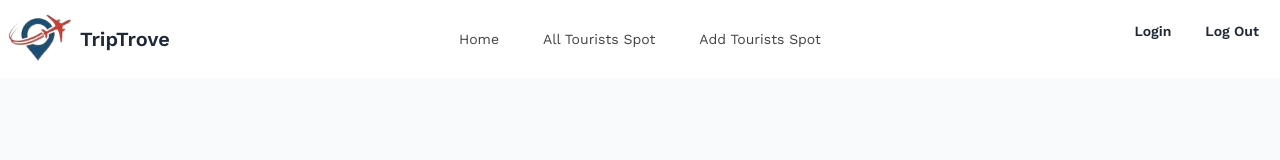
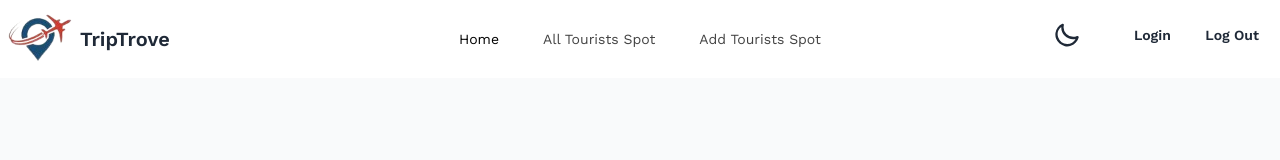
Before and after one commit to mdujjal67/triptrop-tourism-project-client, a React (Vite) app: page /login in a window 1280 px wide. Shown: the top 160 px of the page. Built offline with nearby package versions, Linux system fonts and the light colour scheme; no server answers; a web font is replaced by a local one.

Commit message:
successfully added dark and white theme

```diff
--- a/src/App.css
+++ b/src/App.css
@@ -52,3 +52,7 @@ h1,h2,h3,h4,h5,h6{
   background-repeat: no-repeat;
   height: 600px;
 }
+
+.custom-tooltip{
+    top:-50px;
+}
--- a/src/App.jsx
+++ b/src/App.jsx
@@ -1,13 +1,19 @@
 
-import './App.css'
+import { useState } from "react";
+import Navbar from "./Navbar";
 
 function App() {
+  const [theme, setTheme] = useState("light");
+
+  const toggleTheme = () => {
+    setTheme((prevTheme) => (prevTheme === "light" ? "dark" : "light"));
+  };
 
   return (
-    <>
-      <h1>Tourism Management Website</h1>
-    </>
-  )
+    <div className={`app ${theme}`}>
+      <Navbar toggleTheme={toggleTheme} />
+    </div>
+  );
 }
 
 export default App;
--- a/src/component/Navbar.jsx
+++ b/src/component/Navbar.jsx
@@ -1,9 +1,10 @@
 import { Link, NavLink } from "react-router-dom";
-import { useState } from "react";
+import { useEffect, useState } from "react";
 import UseAuth from "./UseAuth";
 import logo from "../assets/travel-logo.png"
 import "../App.css"
 import { Tooltip } from 'react-tooltip'
+import { Zoom } from "react-awesome-reveal";
 
 
 const Navbar = () => {
@@ -14,7 +15,26 @@ const Navbar = () => {
             .then()
             .cache()
     }
-    console.log(user)
+    console.log(user);
+
+    // theme toggle
+    const [theme, setTheme] = useState(localStorage.getItem("theme") ? localStorage.getItem("theme") : "light");
+
+    const handleToggle = (e) => {
+        if (e.target.checked) {
+            setTheme("dark")
+        }
+        else {
+            setTheme("light")
+        }
+    }
+
+    useEffect(() => {
+        localStorage.setItem("theme", theme)
+        const localTheme = localStorage.getItem("theme");
+        document.querySelector("html").setAttribute("data-theme", localTheme);
+    }, [theme])
+
     return (
         <div className="container mx-auto">
             <div className="navbar bg-base-100 flex flex-col md:flex-row lg:flex-row">
@@ -23,7 +43,7 @@ const Navbar = () => {
                         <Link>
                             <div tabIndex={0} role="button" className="btn btn-ghost lg:hidden">
                                 <svg xmlns="http://www.w3.org/2000/svg" className="h-5 w-5" fill="none" viewBox="0 0 24 24" stroke="currentColor"><path strokeLinecap="round" strokeLinejoin="round" strokeWidth="2" d="M4 6h16M4 12h8m-8 6h16" /></svg>
-                                <h2 className="work-sans font-semibold">TripTrove</h2>
+                                <h2 className="work-sans font-semibold"></h2>
                             </div>
                         </Link>
                         <ul tabIndex={0} className="menu menu-sm dropdown-content mt-3 z-[1] p-2 shadow bg-base-100 rounded-box w-52">
@@ -42,6 +62,8 @@ const Navbar = () => {
                             } */}
                         </ul>
                     </div>
+
+                    {/* nav items for large device */}
                     <Link to='/' className="text-[18px] md:text-lg lg:text-xl">
                         {/* this line is for tool tip */}
                         {/* <a data-tooltip-id="my-tooltip" data-tooltip-content="Tourism Management"></a> */}
@@ -53,7 +75,7 @@ const Navbar = () => {
                 </div>
                 <div className="navbar-center hidden lg:flex">
                     <ul className="menu menu-horizontal px-1">
-                        <NavLink className={({ isActive }) => isActive ? 'isActive menu-item mr-4' : 'menu-item text-[#131313CC] mr-3 color'} to='/'>Home</NavLink>
+                        <NavLink className={({ isActive }) => isActive ? 'isActive menu-item mr-4' : 'menu-item text-black mr-3 color'} to='/'>Home</NavLink>
 
                         <NavLink className={({ isActive }) => isActive ? 'isActive menu-item' : 'menu-item text-[#131313CC]'} to='/allTouristsSpot'>All Tourists Spot</NavLink>
 
@@ -66,9 +88,43 @@ const Navbar = () => {
                     </ul>
                 </div>
 
+                {/* toggle icon for theme setup */}
+                <div className="absolute top-3 right-0 w-10 md:top-5 md:right-56 block lg:hidden">
+                    <label className="swap swap-rotate">
+
+                        {/* this hidden checkbox controls the state */}
+                        <input className="" type="checkbox" onChange={handleToggle} />
+
+                        {/* sun icon */}
+                        <svg className="swap-on fill-current w-7 h-7" xmlns="http://www.w3.org/2000/svg" viewBox="0 0 24 24"><path d="M5.64,17l-.71.71a1,1,0,0,0,0,1.41,1,1,0,0,0,1.41,0l.71-.71A1,1,0,0,0,5.64,17ZM5,12a1,1,0,0,0-1-1H3a1,1,0,0,0,0,2H4A1,1,0,0,0,5,12Zm7-7a1,1,0,0,0,1-1V3a1,1,0,0,0-2,0V4A1,1,0,0,0,12,5ZM5.64,7.05a1,1,0,0,0,.7.29,1,1,0,0,0,.71-.29,1,1,0,0,0,0-1.41l-.71-.71A1,1,0,0,0,4.93,6.34Zm12,.29a1,1,0,0,0,.7-.29l.71-.71a1,1,0,1,0-1.41-1.41L17,5.64a1,1,0,0,0,0,1.41A1,1,0,0,0,17.66,7.34ZM21,11H20a1,1,0,0,0,0,2h1a1,1,0,0,0,0-2Zm-9,8a1,1,0,0,0-1,1v1a1,1,0,0,0,2,0V20A1,1,0,0,0,12,19ZM18.36,17A1,1,0,0,0,17,18.36l.71.71a1,1,0,0,0,1.41,0,1,1,0,0,0,0-1.41ZM12,6.5A5.5,5.5,0,1,0,17.5,12,5.51,5.51,0,0,0,12,6.5Zm0,9A3.5,3.5,0,1,1,15.5,12,3.5,3.5,0,0,1,12,15.5Z" /></svg>
+
+                        {/* moon icon */}
+                        <svg className="swap-off fill-current  w-7 h-7" xmlns="http://www.w3.org/2000/svg" viewBox="0 0 24 24"><path d="M21.64,13a1,1,0,0,0-1.05-.14,8.05,8.05,0,0,1-3.37.73A8.15,8.15,0,0,1,9.08,5.49a8.59,8.59,0,0,1,.25-2A1,1,0,0,0,8,2.36,10.14,10.14,0,1,0,22,14.05,1,1,0,0,0,21.64,13Zm-9.5,6.69A8.14,8.14,0,0,1,7.08,5.22v.27A10.15,10.15,0,0,0,17.22,15.63a9.79,9.79,0,0,0,2.1-.22A8.11,8.11,0,0,1,12.14,19.73Z" /></svg>
+                    </label>
+                </div>
+
 
                 {/* navbar end section */}
-                <div className="navbar-end flex ml-28 lg:ml-auto -mt-4 md:-mt-auto lg:-mt-auto">
+                <div className="navbar-end flex ml-28 lg:ml-auto -mt-4 md:-mt-auto md:-mt-2">
+                    {/* toggle icon for theme setup */}
+                    <div className="pr-10 mt-4 w-15 h-11 hidden lg:block">
+
+                        <a data-tooltip-id="my-tooltip" data-tooltip-content="Theme">
+                            <label className="swap swap-rotate">
+
+                                {/* this hidden checkbox controls the state */}
+                                <input className="" type="checkbox" onChange={handleToggle} />
+
+                                {/* sun icon */}
+                                <svg className="swap-on fill-current w-7 h-7" xmlns="http://www.w3.org/2000/svg" viewBox="0 0 24 24"><path d="M5.64,17l-.71.71a1,1,0,0,0,0,1.41,1,1,0,0,0,1.41,0l.71-.71A1,1,0,0,0,5.64,17ZM5,12a1,1,0,0,0-1-1H3a1,1,0,0,0,0,2H4A1,1,0,0,0,5,12Zm7-7a1,1,0,0,0,1-1V3a1,1,0,0,0-2,0V4A1,1,0,0,0,12,5ZM5.64,7.05a1,1,0,0,0,.7.29,1,1,0,0,0,.71-.29,1,1,0,0,0,0-1.41l-.71-.71A1,1,0,0,0,4.93,6.34Zm12,.29a1,1,0,0,0,.7-.29l.71-.71a1,1,0,1,0-1.41-1.41L17,5.64a1,1,0,0,0,0,1.41A1,1,0,0,0,17.66,7.34ZM21,11H20a1,1,0,0,0,0,2h1a1,1,0,0,0,0-2Zm-9,8a1,1,0,0,0-1,1v1a1,1,0,0,0,2,0V20A1,1,0,0,0,12,19ZM18.36,17A1,1,0,0,0,17,18.36l.71.71a1,1,0,0,0,1.41,0,1,1,0,0,0,0-1.41ZM12,6.5A5.5,5.5,0,1,0,17.5,12,5.51,5.51,0,0,0,12,6.5Zm0,9A3.5,3.5,0,1,1,15.5,12,3.5,3.5,0,0,1,12,15.5Z" /></svg>
+
+                                {/* moon icon */}
+                                <svg className="swap-off fill-current  w-7 h-7" xmlns="http://www.w3.org/2000/svg" viewBox="0 0 24 24"><path d="M21.64,13a1,1,0,0,0-1.05-.14,8.05,8.05,0,0,1-3.37.73A8.15,8.15,0,0,1,9.08,5.49a8.59,8.59,0,0,1,.25-2A1,1,0,0,0,8,2.36,10.14,10.14,0,1,0,22,14.05,1,1,0,0,0,21.64,13Zm-9.5,6.69A8.14,8.14,0,0,1,7.08,5.22v.27A10.15,10.15,0,0,0,17.22,15.63a9.79,9.79,0,0,0,2.1-.22A8.11,8.11,0,0,1,12.14,19.73Z" /></svg>
+                            </label>
+                        </a>
+                    </div>
+
+                    <Zoom>
                     {user ?
                         <NavLink to='/login'>
                             <div
@@ -97,11 +153,12 @@ const Navbar = () => {
                         </Link>
 
                     }
+                    </Zoom>
                     <button onClick={handleSignOut} className="btn btn-sm btn-ghost hover:bg-violet-600 lg:ml-2 hover:text-white">Log Out</button>
 
                 </div>
             </div>
-            <Tooltip id="my-tooltip" />
+            <Tooltip id="my-tooltip" effect="solid" place="top" className="custom-tooltip w-4" />
         </div>
     );
 };
--- a/src/component/TouristsSpotsCard.jsx
+++ b/src/component/TouristsSpotsCard.jsx
@@ -1,4 +1,5 @@
 import PropTypes from 'prop-types';
+import { Zoom } from 'react-awesome-reveal';
 import { IoLocationOutline } from "react-icons/io5";
 import { MdTravelExplore } from "react-icons/md";
 import { Link } from 'react-router-dom';
@@ -33,9 +34,11 @@ const TouristsSpotsCard = ({ touristSpot }) => {
                             </div>
                             <p className='absolute top-0 right-0 py-1 px-2 bg-violet-600 text-white rounded-xl text-[14px]'>{averageCost}</p>
                         </div>
+                        <Zoom>
                         <Link to={`/home/${spotName}`}>
                             <button type="button" className="flex items-center justify-center w-full p-3 font-semibold tracking-wide rounded-md dark:bg-violet-600 dark:text-gray-50 hover:text-black hover:bg-gray-300">View Details</button>
                         </Link>
+                        </Zoom>
 
                     </div>
                 </div>
--- a/src/pages/ViewDetails.jsx
+++ b/src/pages/ViewDetails.jsx
@@ -42,7 +42,7 @@ const ViewDetails = () => {
                             </div>
                             <h1 className='text-2xl font-bold'>{spotName}</h1>
                             <p className="dark:text-gray-800">{description}</p>
-                            <div className='flex justify-between items-center mt-5'>
+                            <div className='flex justify-between items-center mt-5 mb-2'>
                                 <div className='flex items-center gap-2 mt-2'>
                                     <IoLocationOutline className='text-violet-700 text-xl' />
                                     <p className=''>{location}</p>
@@ -52,11 +52,7 @@ const ViewDetails = () => {
                                     <p className=''>{totalVisitor}</p>
                                 </div>
                             </div>
-                            <div className="flex items-center gap-3">
-                                <IoMdCash className="text-violet-600 text-xl" />
-                                <p className="py-3">{averageCost} (Average Cost)</p>
-                            </div>
-                            <div className="flex justify-between items-center">
+                            <div className="flex justify-between items-center mt-2">
                                 <div className="flex items-center gap-3">
                                     <TbBrandDaysCounter className="text-violet-600 text-xl" />
                                     <p>{travelTime} (Travel Time)</p>
@@ -65,6 +61,10 @@ const ViewDetails = () => {
                                     {Seasonality === "summer" ? <TiWeatherSunny className="text-[22px] text-violet-600" /> : <TiWeatherWindyCloudy className="text-[22px] text-violet-600" />}
                                     <p>{Seasonality}</p>
                                 </div>
+                            </div>
+                            <div className="flex items-center gap-3">
+                                <IoMdCash className="text-violet-600 text-xl" />
+                                <p className="py-3">{averageCost} (Average Cost)</p>
                             </div>
                         </div>
                     </div>
--- a/tailwind.config.js
+++ b/tailwind.config.js
@@ -8,4 +8,7 @@ export default {
     extend: {},
   },
   plugins: [require("daisyui")],
+  daisyui: {
+    themes: ["light", "dark"],
+  },
 }
```
